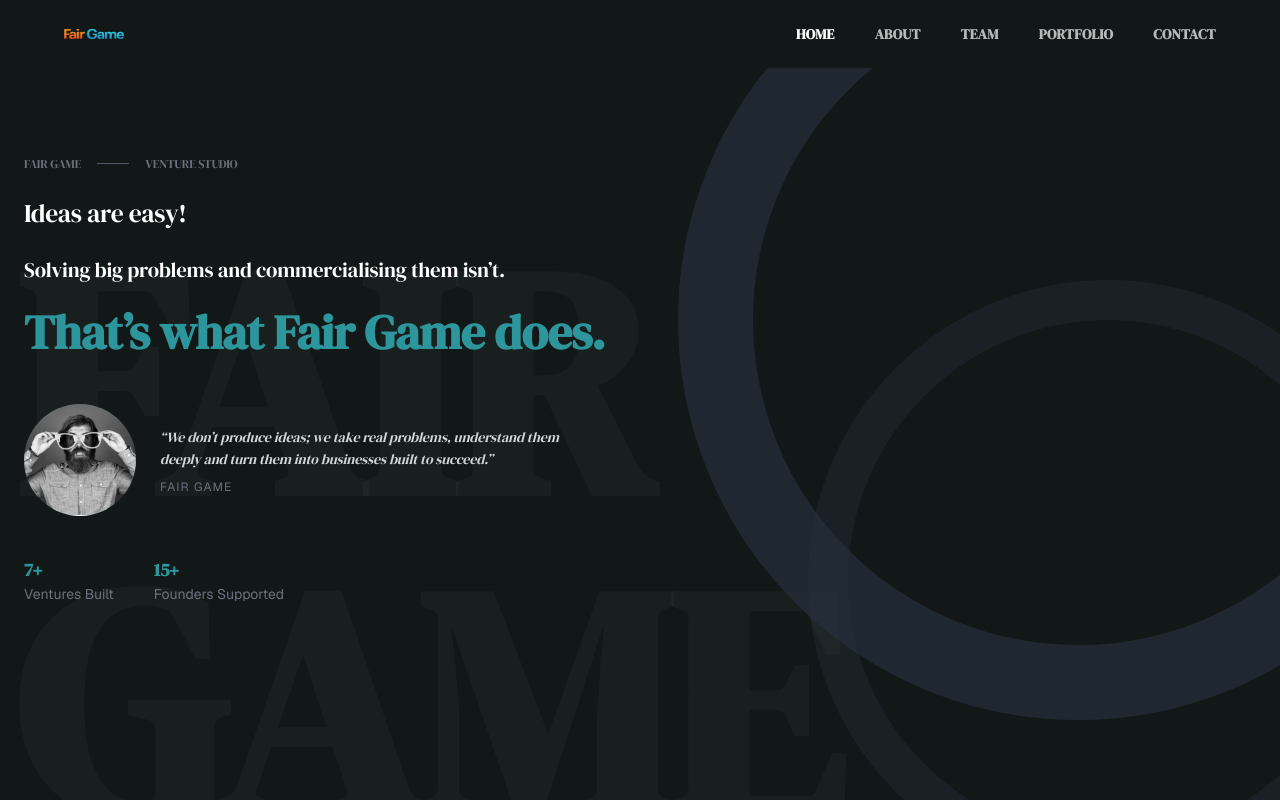
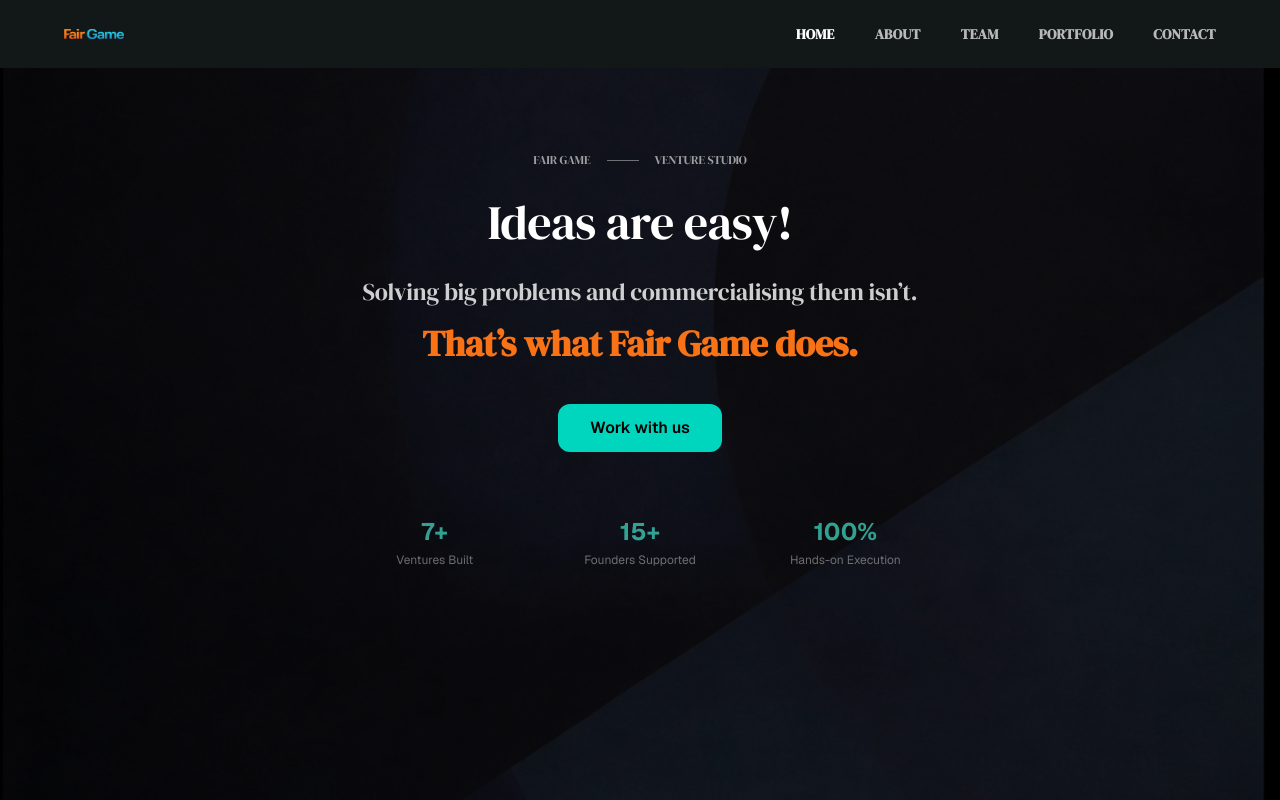
Before and after one commit to olha-kutova-foundprotect/fair-game, a Next.js app: page / in a window 1280 px wide. Built offline with nearby package versions, Linux system fonts and the light colour scheme.

Commit message:
update home page design

```diff
--- a/src/app/home/page.tsx
+++ b/src/app/home/page.tsx
@@ -1,208 +1,107 @@
 'use client';
 
-import React, { useEffect, useRef } from 'react';
+import React from 'react';
 import Image from 'next/image';
-import {
-  motion,
-  useMotionValue,
-  useSpring,
-  animate,
-} from 'framer-motion';
+import { motion } from 'framer-motion';
 
-/* -----------------------------
-   CountUp (reliable, simple)
------------------------------- */
-function CountUp({ to, delay = 0 }: { to: number; delay?: number }) {
-  const ref = useRef<HTMLSpanElement>(null);
-
-  useEffect(() => {
-    if (!ref.current) return;
-
-    const controls = animate(0, to, {
-      delay,
-      duration: 1.4,
-      ease: 'easeOut',
-      onUpdate(value) {
-        if (ref.current) {
-          ref.current.textContent = Math.floor(value).toString();
-        }
-      },
-    });
-
-    return () => controls.stop();
-  }, [to, delay]);
-
-  return <span ref={ref}>0</span>;
-}
-
-const Home: React.FC = () => {
-  /* -----------------------------
-     Mouse parallax for circles
-  ------------------------------ */
-  const rawX = useMotionValue(0);
-  const rawY = useMotionValue(0);
-
-  const x = useSpring(rawX, { stiffness: 50, damping: 20 });
-  const y = useSpring(rawY, { stiffness: 50, damping: 20 });
-
-  useEffect(() => {
-    const handleMouseMove = (e: MouseEvent) => {
-      rawX.set((e.clientX / window.innerWidth - 0.5) * 30);
-      rawY.set((e.clientY / window.innerHeight - 0.5) * 30);
-    };
-
-    window.addEventListener('mousemove', handleMouseMove);
-    return () => window.removeEventListener('mousemove', handleMouseMove);
-  }, [rawX, rawY]);
-
+export default function Home() {
   return (
-    <div className="relative min-h-screen w-full bg-charcoal-black overflow-hidden text-white">
-      <div className="absolute inset-0 z-0 pointer-events-none bg-charcoal-black" />
-      <div className="pointer-events-none absolute inset-0 z-0 hidden lg:block">
-        <span className="absolute bottom-[-8%] left-[1%] text-[20rem] font-bold text-white/3 leading-none">
-          FAIR GAME
-        </span>
+    <div className="relative min-h-screen w-full overflow-hidden text-white">
+      {/* BACKGROUND IMAGE (MOBILE + DESKTOP SAME) */}
+      <div className="absolute inset-0 -z-10">
+        <Image
+          src="/images/mobile-bg.png"
+          alt="Background"
+          fill
+          priority
+          className="object-cover"
+        />
+        <div className="absolute inset-0 bg-black/55" />
       </div>
 
-      {/* BACKGROUND ARCS (animate first) */}
-      <motion.div
-        className="absolute inset-0 pointer-events-none overflow-hidden"
-        initial={{ opacity: 0, scale: 0.95 }}
-        animate={{ opacity: 1, scale: 1 }}
-        transition={{ duration: 1.2, ease: 'easeOut' }}
-      >
-        <motion.div
-          className="absolute -top-20 left-[40%] sm:-right-20 sm:left-[53%] w-[800px] h-[800px] rounded-full border-[75px]"
-          style={{
-            x,
-            y,
-            borderColor: 'rgba(38, 48, 61, 0.7)',
-          }}
-        />
-        <motion.div
-          className="absolute bottom-[-10%] left-[20%] sm:right-[-10%] sm:left-auto w-[600px] h-[600px] rounded-full border-[40px]"
-          style={{
-            x: -x,
-            y: -y,
-            borderColor: 'rgba(38, 48, 61, 0.4)',
-          }}
-        />
-      </motion.div>
-
-      {/* MOBILE DIAGONAL BAND (UNCHANGED) */}
-      <div className="absolute inset-0 pointer-events-none overflow-hidden lg:hidden">
-        <div
-          className="absolute bottom-[-45%] left-[10%] w-[160%] h-[90%] rotate-[50deg]"
-          style={{ background: 'rgba(38, 48, 61, 0.3)' }}
-        />
-      </div>
-
-      <main className="relative z-20 container mx-auto px-6 min-h-screen flex items-start lg:items-start pt-10 lg:pt-20">
-
-      <div className="grid grid-cols-1 lg:grid-cols-2 gap-16 w-full items-center">
-
-          {/* LEFT CONTENT */}
-          <div className="relative flex flex-col items-center lg:items-start text-center lg:text-left space-y-6 max-w-2xl mx-auto lg:mx-0 mt-10 lg:mt-0">
-
+      {/* HERO */}
+      <main className="flex min-h-[calc(100vh-80px)] flex-col items-center justify-center px-6 text-center">
         {/* Eyebrow */}
         <motion.div
-              initial={{ opacity: 0, y: 8 }}
+          initial={{ opacity: 0, y: 10 }}
           animate={{ opacity: 1, y: 0 }}
-              transition={{ delay: 0.8, duration: 0.6 }}
-              className="flex items-center gap-4 text-xs uppercase tracking-widest text-gray-500"
+          transition={{ delay: 0.4, duration: 0.8, ease: 'easeOut' }}
+          className="mb-6 flex items-center gap-4 text-xs uppercase tracking-widest text-white/60"
         >
           <span>Fair Game</span>
-              <span className="w-8 h-px bg-gray-600" />
+          <span className="h-px w-8 bg-white/40" />
           <span>Venture Studio</span>
         </motion.div>
 
-            {/* Ideas are easy */}
+        {/* H1 — bottom to top */}
         <motion.h1
-              initial={{ opacity: 0, y: 20 }}
+          initial={{ opacity: 0, y: 40 }}
           animate={{ opacity: 1, y: 0 }}
-              transition={{ delay: 1.2, duration: 0.7 }}
-              className="text-xl sm:text-[1.6rem] tracking-tight"
+          transition={{ delay: 0.9, duration: 0.9, ease: 'easeOut' }}
+          className="max-w-3xl text-4xl leading-tight sm:text-5xl"
         >
           Ideas are easy!
         </motion.h1>
 
-            {/* Solving big problems */}
+        {/* Paragraph — bottom to top */}
         <motion.p
-              initial={{ opacity: 0, y: 18 }}
+          initial={{ opacity: 0, y: 35 }}
           animate={{ opacity: 1, y: 0 }}
-              transition={{ delay: 2.2, duration: 0.7 }}
-              className="text-xl sm:text-[1.3rem]"
+          transition={{ delay: 1.9, duration: 0.9, ease: 'easeOut' }}
+          className="mt-6 max-w-xl text-xl text-white/80 sm:text-2xl"
         >
           Solving big problems and commercialising them isn’t.
         </motion.p>
 
-            {/* Emphasis */}
-            <motion.h2
-              initial={{ opacity: 0, y: -50 }}
+        {/* Emphasis — top to bottom */}
+        <motion.p
+          initial={{ opacity: 0, y: -40 }}
           animate={{ opacity: 1, y: 0 }}
-              transition={{ delay: 3.5, duration: 0.2 }}
-              className="text-2xl sm:text-5xl font-semibold tracking-tight text-light-blue-green"
+          transition={{ delay: 3.0, duration: 0.3, ease: 'easeOut' }}
+          className="mt-4 max-w-xl text-4xl font-semibold text-[#F97316] sm:text-4xl"
         >
           That’s what Fair Game does.
-            </motion.h2>
+        </motion.p>
 
-            {/* Quote */}
+        {/* CTA — later */}
+        <motion.button
+          initial={{ opacity: 0, y: 16 }}
+          animate={{ opacity: 1, y: 0 }}
+          transition={{
+            delay: 4.2,
+            duration: 0.8,
+            ease: 'easeOut',
+          }}
+          whileHover={{ scale: 1.03 }}
+          whileTap={{ scale: 0.98 }}
+          className="mt-10 rounded-xl bg-teal-400 px-8 py-3 font-semibold text-black hover:bg-teal-300"
+        >
+          Work with us
+        </motion.button>
+
+        {/* STATS — last */}
         <motion.div
           initial={{ opacity: 0 }}
           animate={{ opacity: 1 }}
-              transition={{ delay: 4.2, duration: 0.8 }}
-              className="flex flex-col sm:flex-row items-center gap-6 mt-6 max-w-xl"
-            >
-              <div className="relative shrink-0 w-28 h-28 rounded-full overflow-hidden">
-                <div className="absolute inset-0 rounded-full border border-deep-teal/30 scale-110 pointer-events-none" />
-                <Image
-                  src="/images/home-people.png"
-                  alt="Fair Game founders and team"
-                  fill
-                  className="object-cover"
-                  unoptimized
-                />
-              </div>
-
-              <blockquote className="text-center sm:text-left">
-                <p className="text-gray-300 text-sm sm:text-md leading-relaxed italic">
-                  “We don’t produce ideas; we take real problems, understand them deeply and turn them into businesses built to succeed.”
-                </p>
-                <footer className="mt-2 text-xs uppercase tracking-widest text-gray-500">
-                  Fair Game
-                </footer>
-              </blockquote>
-            </motion.div>
-
-            {/* Stats */}
-            <motion.div
-              initial={{ opacity: 0 }}
-              animate={{ opacity: 1 }}
-              transition={{ delay: 3.6, duration: 0.6 }}
-              className="flex gap-10 pt-4 text-sm"
+          transition={{ delay: 5.0, duration: 1.0, ease: 'easeOut' }}
+          className="mt-16 grid w-full max-w-xl grid-cols-2 gap-10 text-center sm:grid-cols-3"
         >
           <div>
-                <div className="text-light-blue-green font-semibold text-lg">
-                  <CountUp to={7} />+
-                </div>
-                <div className="text-gray-500">Ventures Built</div>
+            <div className="text-2xl font-bold text-teal-300">7+</div>
+            <div className="mt-1 text-xs text-white/60">Ventures Built</div>
           </div>
           <div>
-                <div className="text-light-blue-green font-semibold text-lg">
-                  <CountUp to={15} delay={0.2} />+
+            <div className="text-2xl font-bold text-teal-300">15+</div>
+            <div className="mt-1 text-xs text-white/60">Founders Supported</div>
           </div>
-                <div className="text-gray-500">Founders Supported</div>
+          <div className="hidden sm:block">
+            <div className="text-2xl font-bold text-teal-300">100%</div>
+            <div className="mt-1 text-xs text-white/60">
+              Hands-on Execution
+            </div>
           </div>
         </motion.div>
-
-          </div>
-
-          {/* RIGHT — CIRCLES PLACEHOLDER (unchanged layout) */}
-          <div className="hidden lg:block relative h-[600px]" />
-        </div>
       </main>
     </div>
   );
-};
-
-export default Home;
+}
```
Also changed, not shown: public/images/mobile-bg.png (added). Lines whose indentation alone changed are shown as unchanged.
